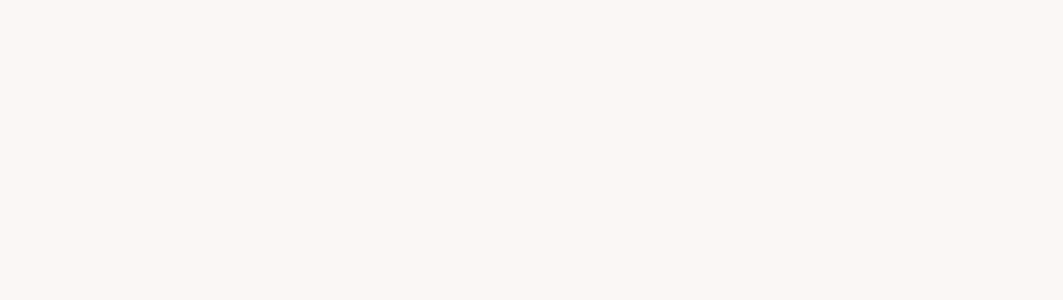
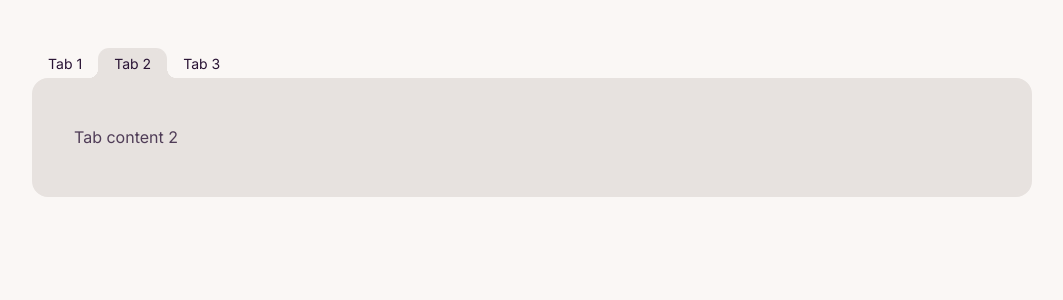
Before and after one commit to xyt-dev/webnotes, a Next.js app: page /CS/OS in a window 1280 px wide. Shown: the top 300 px of the page, without its empty margins (108-1171 px from the left). Built offline with nearby package versions, Linux system fonts and the light colour scheme.

Commit message:
daisy tabs test

```diff
--- a/src/app/CS/OS/page.tsx
+++ b/src/app/CS/OS/page.tsx
@@ -1,6 +1,8 @@
+import ShiftedTabs from "@/components/DaisyTabs"
 export default function OSPage() {
   return (
     <div className="prose daisy-prose max-w-[1000px] leading-[35px] mx-auto pt-6">
+      <ShiftedTabs />
     </div>
   )
 }
--- /dev/null
+++ b/src/components/DaisyTabs.tsx
@@ -0,0 +1,14 @@
+export default function ShiftedTabs() {
+  return (
+    <div className="daisy-tabs daisy-tabs-lifted daisy-tabs-bordered ">
+      <input type="radio" name="my_tabs_1" role="tab" className="daisy-tab [--tab-bg:oklch(var(--b3))] !border-b-transparent" aria-label="Tab 1" />
+      <div role="tabpanel" className="daisy-tab-content border-base-300 rounded-box bg-base-300 p-10">Tab content 1</div>
+
+      <input type="radio" name="my_tabs_1" role="tab" className="daisy-tab [--tab-bg:oklch(var(--b3))] !border-b-transparent" aria-label="Tab 2" defaultChecked />
+      <div role="tabpanel" className="daisy-tab-content border-base-300 bg-base-300 rounded-box p-10">Tab content 2</div>
+
+      <input type="radio" name="my_tabs_1" role="tab" className="daisy-tab [--tab-bg:oklch(var(--b3))] !border-b-transparent " aria-label="Tab 3" />
+      <div role="tabpanel" className="daisy-tab-content border-base-300 bg-base-300 rounded-box p-10">Tab content 3</div>
+    </div>
+  )
+}
```
